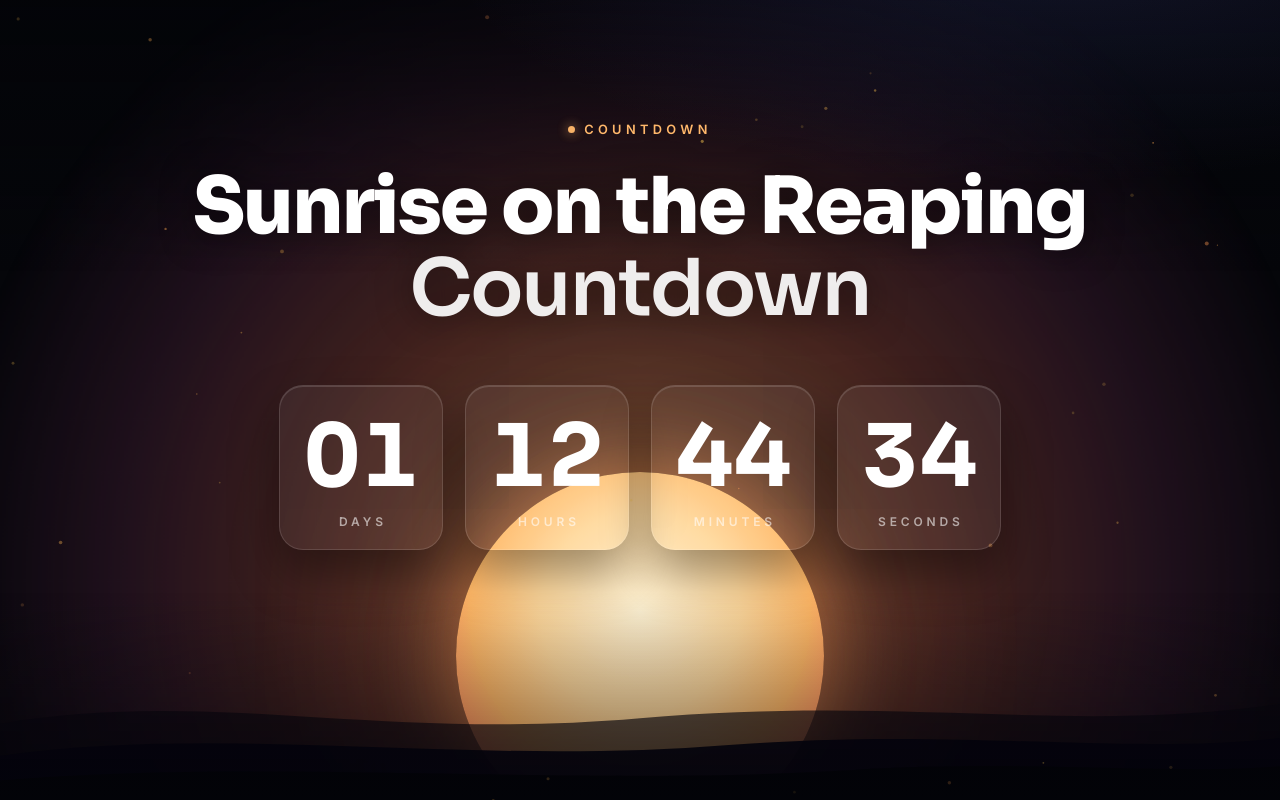
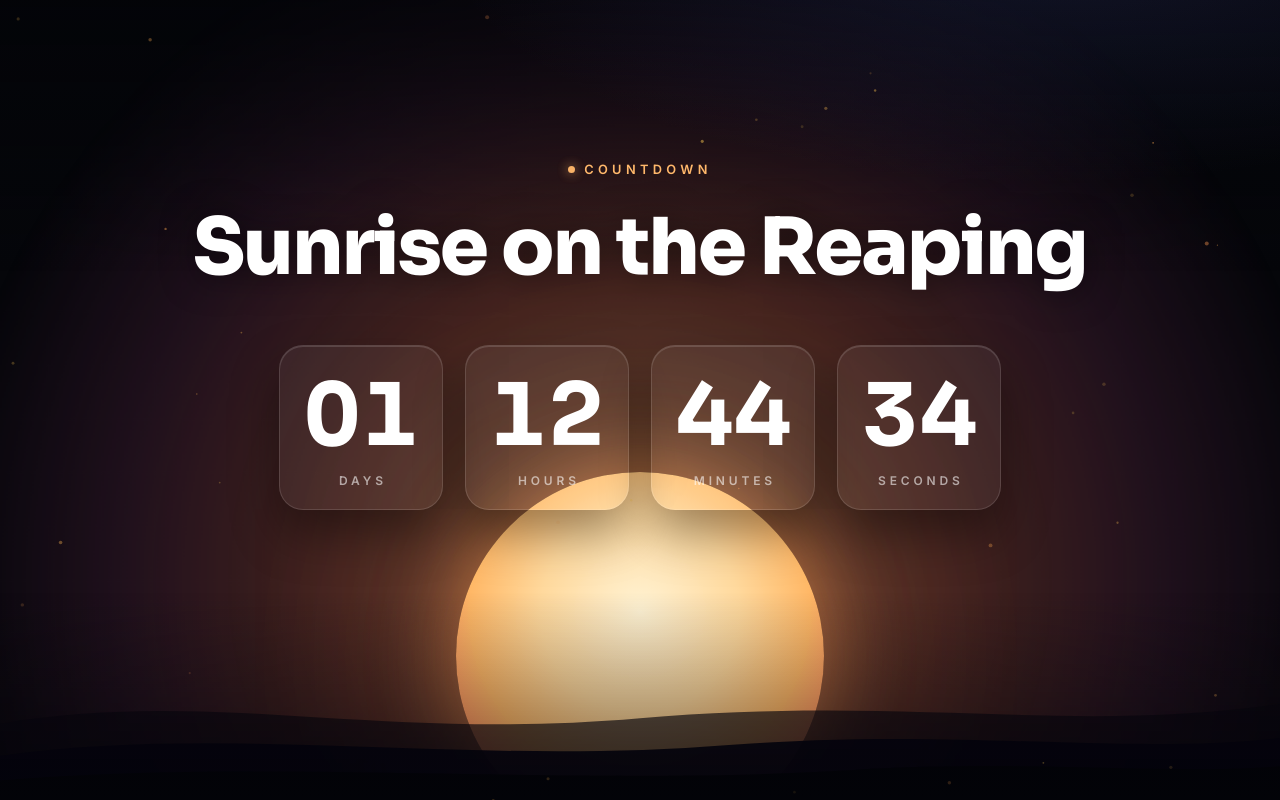
Before and after one commit to bentleyhilman/sotrcountdown, a plain HTML site: page index.html in a window 1280 px wide. Drawn offline with Linux system fonts and the light colour scheme.

Commit message:
Title: drop 'Countdown' from the heading (badge already says it)

```diff
--- a/index.html
+++ b/index.html
@@ -207,7 +207,7 @@
 
   <main>
     <p class="eyebrow">Countdown</p>
-    <h1>Sunrise on the Reaping<span class="thin">Countdown</span></h1>
+    <h1>Sunrise on the Reaping</h1>
 
     <div class="countdown" role="timer" aria-label="Time remaining until Sunrise on the Reaping">
       <div class="unit">
```
